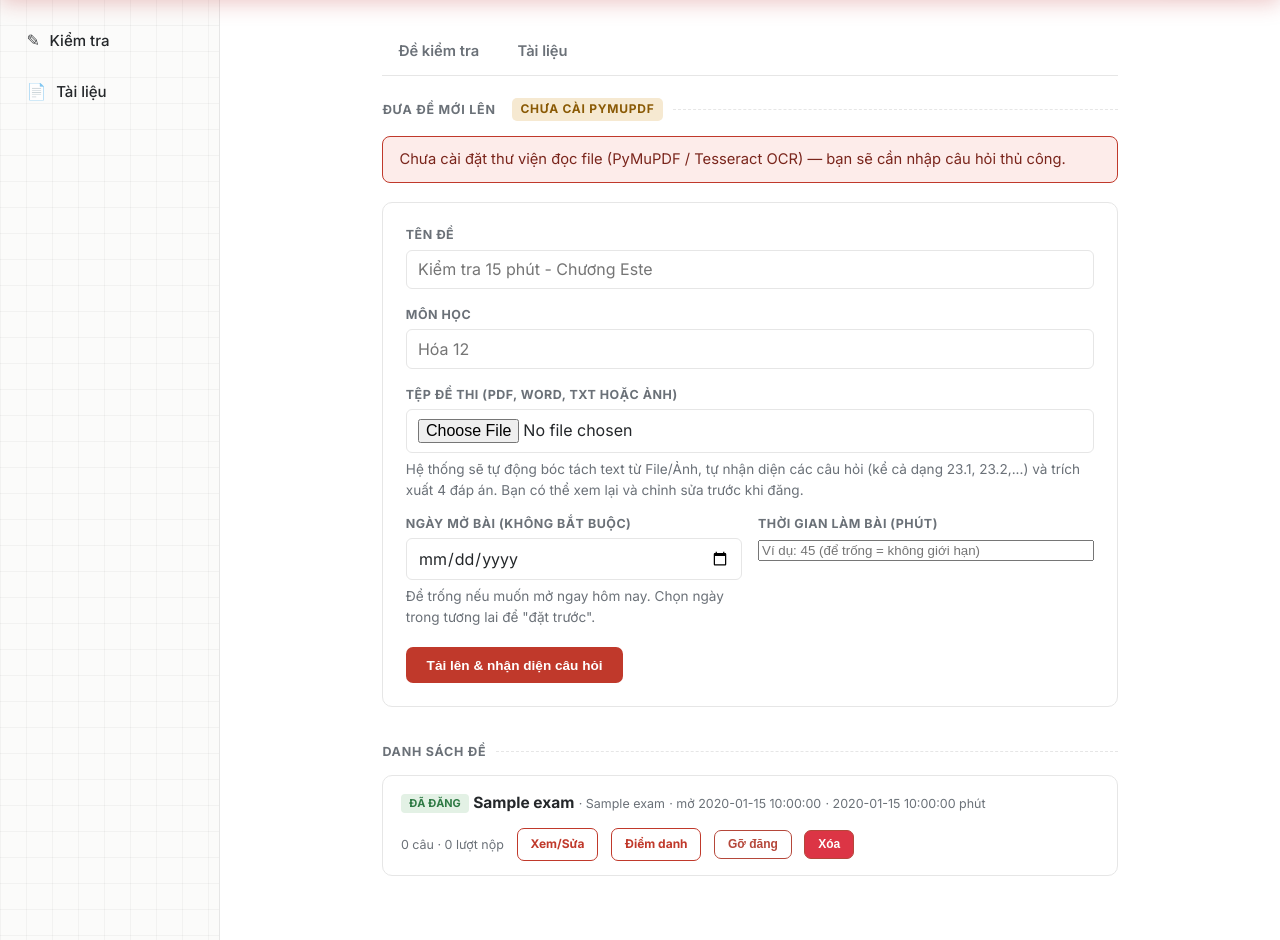
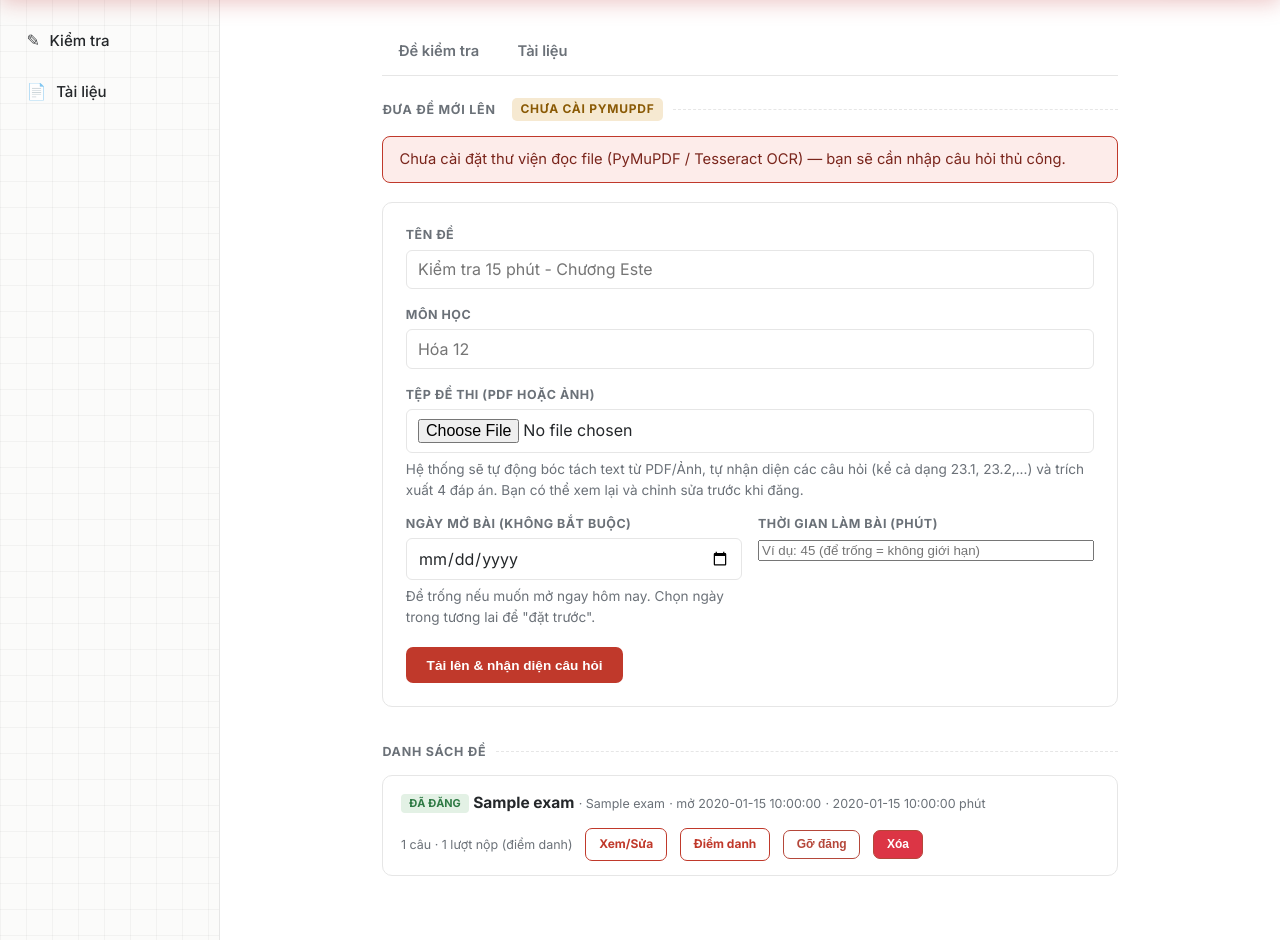
Before and after one commit to BaoVo1126/hethongbaitap-nguyenkhuyen, a Flask app: template templates/admin_home.html in a window 1280 px wide. Shown: the part 70-1010 px from the top of the page. Run offline with Flask 3, Linux system fonts and the light colour scheme; the template is opened without the code that fills it: most values are stand-ins (such as "Sample title", 1, 10 or a date in 2020).

Commit message:
Update admin_home.html

```diff
--- a/templates/admin_home.html
+++ b/templates/admin_home.html
@@ -17,24 +17,18 @@
     </div>
   {% endif %}
 
-  <!-- FORM TẢI LÊN ĐỀ THI -->
-  <form class="card-form" method="POST" action="{% if show_create_mcq %}{{ url_for('admin_home') }}{% else %}{{ url_for('admin_upload') }}{% endif %}" enctype="multipart/form-data">
+  <form class="card-form" method="POST" action="{{ url_for('admin_upload') }}" enctype="multipart/form-data">
     <label>Tên đề</label>
     <input type="text" name="title" required placeholder="Kiểm tra 15 phút - Chương Este">
 
     <label>Môn học</label>
     <input type="text" name="subject" placeholder="Hóa 12">
 
-    {% if show_create_mcq %}
-      <label>Nội dung văn bản thô (Coppy/Dán trực tiếp câu hỏi vào đây)</label>
-      <textarea name="raw_text" rows="8" placeholder="Câu 1. Nội dung...&#10;A. Đáp án A&#10;B. Đáp án B..."></textarea>
-    {% endif %}
+    <label>Tệp đề thi (PDF hoặc Ảnh)</label>
+    <input type="file" name="exam_image" accept="image/*,.pdf" required>
+    <div class="hint">Hệ thống sẽ tự động bóc tách text từ PDF/Ảnh, tự nhận diện các câu hỏi (kể cả dạng 23.1, 23.2,...) và trích xuất 4 đáp án. Bạn có thể xem lại và chỉnh sửa trước khi đăng.</div>
 
-    <label>Tệp đề thi (PDF, Word, TXT hoặc Ảnh) {% if show_create_mcq %}(Không bắt buộc nếu đã dán nội dung ở trên){% endif %}</label>
-    <input type="file" name="{% if show_create_mcq %}file{% else %}exam_image{% endif %}" accept="image/*,.pdf,.docx,.pptx,.txt" {% if not show_create_mcq %}required{% endif %}>
-    <div class="hint">Hệ thống sẽ tự động bóc tách text từ File/Ảnh, tự nhận diện các câu hỏi (kể cả dạng 23.1, 23.2,...) và trích xuất 4 đáp án. Bạn có thể xem lại và chỉnh sửa trước khi đăng.</div>
-
-    <!-- KHỐI CHỌN NGÀY VÀ THỜI GIAN LÀM BÀI TRÊN CÙNG HÀNG -->
+    <!-- BỔ SUNG: KHỐI CHỌN NGÀY VÀ THỜI GIAN LÀM BÀI TRÊN CÙNG HÀNG -->
     <div style="display: flex; gap: 1rem; margin-top: 0.8rem;">
       <div style="flex: 1;">
         <label>Ngày mở bài (không bắt buộc)</label>
@@ -62,14 +56,7 @@
             {% if e['available_date'] %}<span class="meta">&middot; mở {{ e['available_date'] }}</span>{% endif %}
             {% if e['time_limit_minutes'] %}<span class="meta">&middot; {{ e['time_limit_minutes'] }} phút</span>{% endif %}
           </div>
-
-          <div class="meta">
-            {% if exam_stats and e['id'] in exam_stats %}
-              {{ exam_stats[e['id']]['n_questions'] }} câu &middot; {{ exam_stats[e['id']]['n_submissions'] }} lượt nộp (điểm danh)
-            {% else %}
-              0 câu &middot; 0 lượt nộp
-            {% endif %}
-          </div>
+          <div class="meta">{{ exam_stats[e['id']]['n_questions'] }} câu &middot; {{ exam_stats[e['id']]['n_submissions'] }} lượt nộp (điểm danh)</div>
 
           <a class="btn small secondary" href="{{ url_for('admin_edit_exam', exam_id=e['id']) }}">Xem/Sửa</a>
           <a class="btn small secondary" href="{{ url_for('admin_exam_submissions', exam_id=e['id']) }}">Điểm danh</a>
@@ -84,7 +71,7 @@
             </form>
           {% endif %}
 
-          <!-- FORM NÚT XÓA ĐỀ THI -->
+          <!-- FORM NÚT XÓA ĐỀ THI MỚI THÊM -->
           <form method="POST" action="{{ url_for('admin_delete_exam', exam_id=e['id']) }}" style="display:inline;" onsubmit="return confirm('Bạn có chắc chắn muốn xóa hẳn đề thi này không? Hành động này không thể hoàn tác!');">
             <button class="btn small danger" type="submit" style="background-color: #dc3545; color: white;">Xóa</button>
           </form>
```
